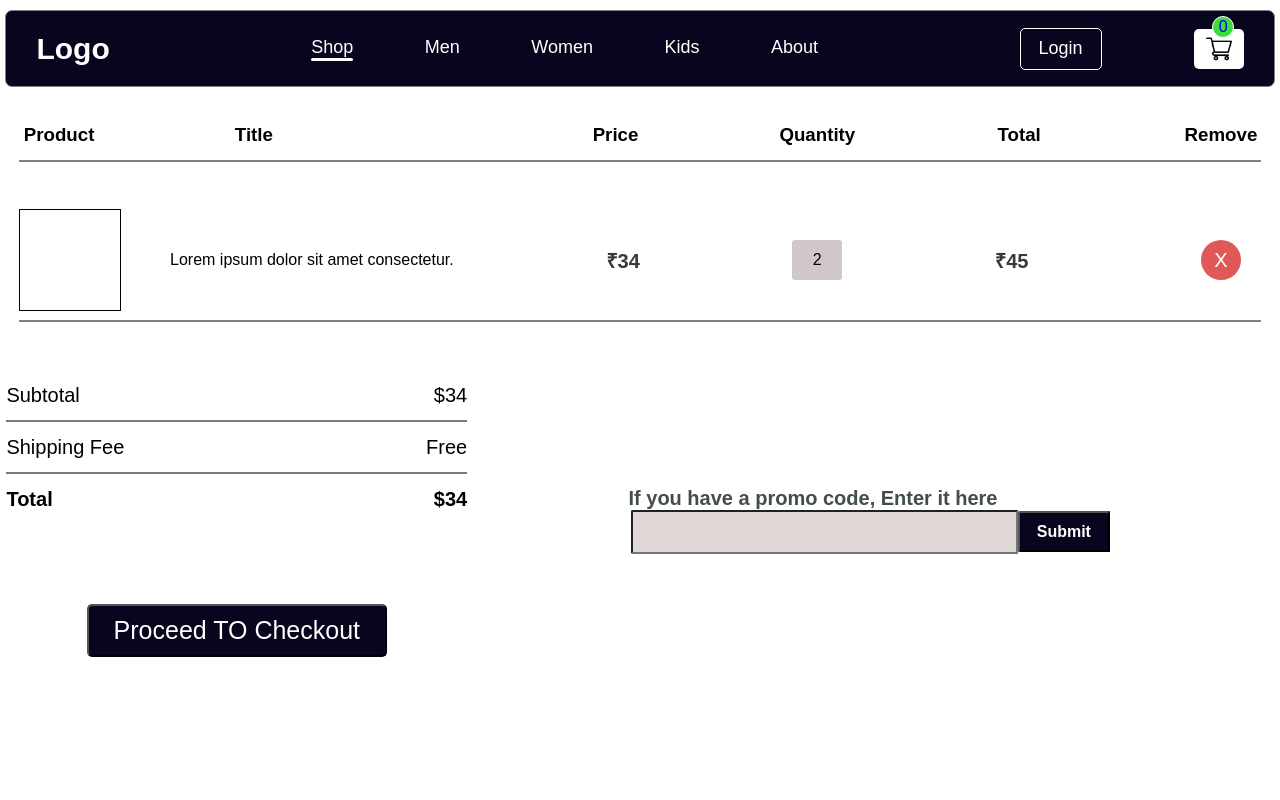
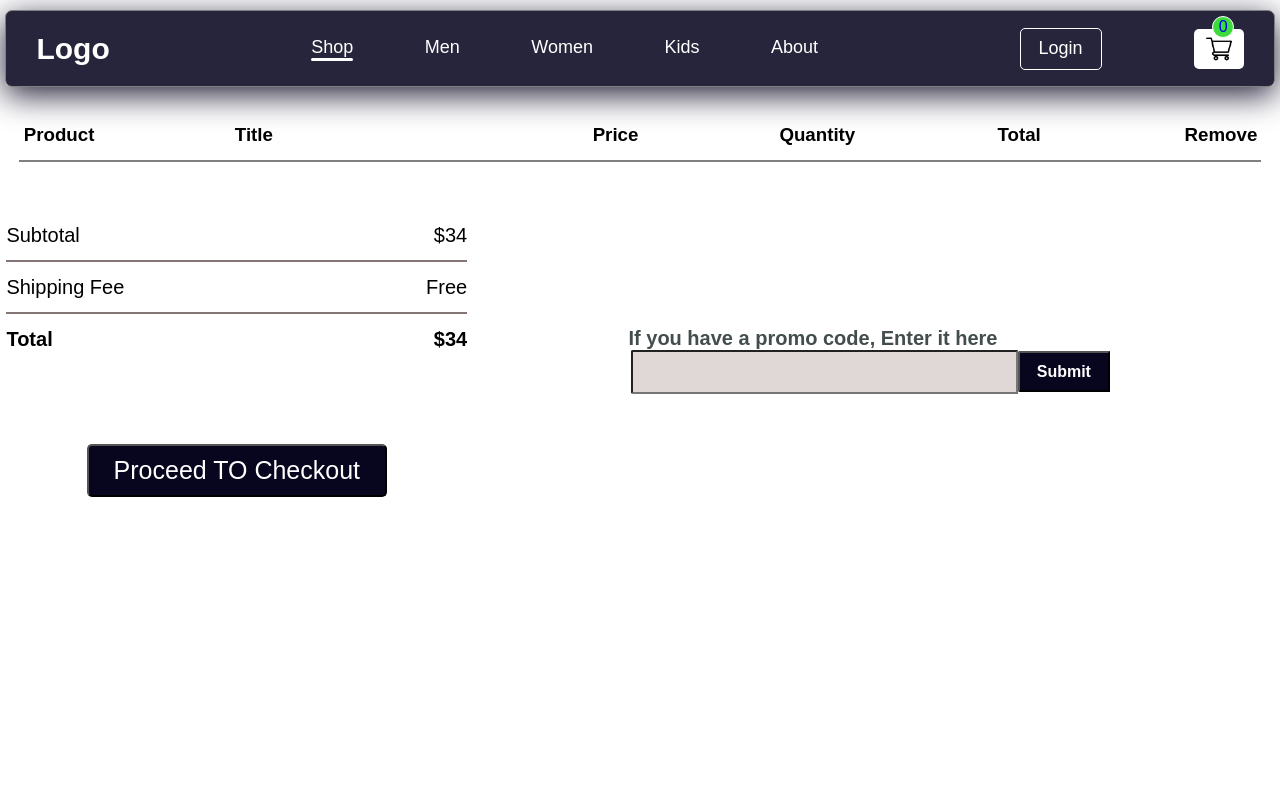
Before and after one commit to Lalitj2104/Affiliate-Ecommerce-Website-Maxybuy, a React (Vite) app: page /cartContainer in a window 1280 px wide. Shown: the top 800 px of the page. Built offline with nearby package versions, Linux system fonts and the light colour scheme.

Commit message:
fix navbar bgc color blurry

```diff
--- a/src/Components/Header/header.css
+++ b/src/Components/Header/header.css
@@ -11,7 +11,13 @@ header{
 .navbar{
     width: 99%;
     max-width: 1700px;
-    background-color: rgb(8, 5, 30);
+    background: rgb(8, 5, 30,0.87);
+box-shadow: 0 8px 32px 0 rgb(8, 5, 30,0.89);
+backdrop-filter: blur( 6.5px );
+-webkit-backdrop-filter: blur( 6.5px );
+border-radius: 10px;
+border: 1px solid rgba( 255, 255, 255, 0.18 );
+
     height: 75px;
     display: flex;
     align-items: center;
--- a/src/Components/Pages/Cart Container/CartContainer.css
+++ b/src/Components/Pages/Cart Container/CartContainer.css
@@ -90,8 +90,12 @@
 .item-img{
     height: 100px;
     width: 100px;
-    border:  1px solid black;
+    border:  1px solid gray;
+    overflow: hidden;
 
+}
+.item-img img{
+    width: 100%;
 }
 
 .item-price, .item-total{
@@ -114,7 +118,7 @@
     justify-content: center;
     cursor: pointer;
     background-color: rgb(224, 89, 89);
-    border-radius: 50%;
+    border-radius: 3px;
     transition: all 0.1s ease-in;
     color: #fff;
 }
--- a/src/Components/Pages/Cart Container/CartContainer.jsx
+++ b/src/Components/Pages/Cart Container/CartContainer.jsx
@@ -1,9 +1,11 @@
-import React from 'react'
+import React, { useContext } from 'react'
 import './CartContainer.css'
 import CartItem from './cartItem'
 import { useLocation } from 'react-router-dom'
+import { StoreContext } from '../../Store/storeContext'
 const CartContainer = () => {
   const location =   useLocation()
+   const {items} = useContext(StoreContext)
   console.log(location)
     return (
         <div className="cart-container">
@@ -22,7 +24,7 @@ const CartContainer = () => {
                     </div>
 
                 </div>
-                <CartItem></CartItem>
+                {items.map((e)=> <CartItem id={e.id} itemCount ={e.itemCount} ></CartItem>)}
                 <div className="cart-price">
                     <div className="left-calc">
                         <div className="calculation">
--- a/src/Components/Pages/Cart Container/cartItem.jsx
+++ b/src/Components/Pages/Cart Container/cartItem.jsx
@@ -1,26 +1,42 @@
-import React from 'react'
+import React, { useContext } from 'react'
 import './CartContainer.css'
-const CartItem = () => {
+import all_product from '../../../assets/all_product'
+import { StoreContext } from '../../Store/storeContext'
+const CartItem = ({id,itemCount}) => {
+
+    const { deleteItemFromCart} = useContext(StoreContext)
+    let thisItem;
+
+     all_product.forEach((e)=> {
+        if(e.id==id){
+            thisItem = e;
+        }
+
+
+    })
+
+    console.log(thisItem)
+
     return (
         <div className="item-detail">
             <div className="img-title">
                 <div className="item-img">
-                    <img src="" alt="" />
+                    <img src={thisItem.image} alt="" />
                 </div>
                 <div className="item-title">
                     <p>Lorem ipsum dolor sit amet consectetur.</p>
                 </div>
             </div>
             <div className="item-price">
-                <span>₹34</span>
+                <span>₹{thisItem.new_price}</span>
             </div>
             <div className="item-quantity">
-                2
+                {itemCount}
             </div>
             <div className="item-total">
-                <span>₹45</span>
+                <span>₹{thisItem.new_price*itemCount}</span>
             </div>
-            <div className="item-remove"><span>X</span></div>
+            <div className="item-remove" onClick={()=> deleteItemFromCart(id)} ><span>X</span></div>
         </div>
     )
 }
--- a/src/Components/Pages/Home/home.jsx
+++ b/src/Components/Pages/Home/home.jsx
@@ -13,9 +13,6 @@ const Home = () => {
 
     <section className='hero-section'>
 
-
-
-
       <div className="hero">
         <div className="hero-left">
           <div className="slogan">
@@ -26,7 +23,7 @@ const Home = () => {
           </div>
 
           <div className="go-latest">
-            <button>Latest Collectons <img src={ arrow} alt="arrow" /></button>
+            <button>Latest Collectons <img src={arrow} alt="arrow" /></button>
           </div>
 
 
--- a/src/Components/Pages/Home/homeSection.jsx
+++ b/src/Components/Pages/Home/homeSection.jsx
@@ -11,7 +11,7 @@ const HomeSection = ({ headerName,data_product}) => {
                 </div>
 
                 <div className="women-prodcuts">
-                    {data_product.map ((e,idx)=> <Item name={e.name} image={e.image} newPrice={e.new_price} oldPrice={e.old_price} off={e.off}></Item>)}
+                    {data_product.map ((e,idx)=> <Item id={e.id} name={e.name} image={e.image} newPrice={e.new_price} oldPrice={e.old_price} off={e.off}></Item>)}
                 </div>
 
             </div>
--- a/src/Components/Pages/Product Details/productDetails.jsx
+++ b/src/Components/Pages/Product Details/productDetails.jsx
@@ -42,8 +42,6 @@ const ProductDetails = () => {
             </div>
 
           </div>
-
-
           <div className="right-other-details">
             <div className="details">
               <div className="product-name-details">
--- a/src/Components/Store/storeContext.jsx
+++ b/src/Components/Store/storeContext.jsx
@@ -12,17 +12,33 @@ export const StoreContext = createContext(
     }
 );
 
+
+
 const reducer_Func = (currState, action) => {
     let items=currState;
     if (action.type === 'DELETE') {
-        items = currState.filter((item) => {
-            if (item !=action.payload.id ) {
-                return item;
+        items = currState.filter((item) => item.id !== action.payload.id);
+    }
+    else if(action.type==='ADD'){
+
+        let flag = true;
+       items =  currState.map(element => {
+            if(element.id===action.payload.id){
+                flag=false;
+
+                return {id:action.payload.id, itemCount:element.itemCount +1};
+            }else{
+                return element;
             }
-        })
 
-    }else if(action.type==='ADD'){
-        items=[...currState, action.payload.id]
+        });
+
+        if(flag){
+            items = [...currState, {id:action.payload.id, itemCount:1}]
+
+        }
+
+
 
     }
 
@@ -42,9 +58,9 @@ const StoreContextProvider = ({ children }) => {
 
     const [items, dispatchItems] = useReducer(reducer_Func, []);
     const [menu, setMenu] = useState('shop');
+
     const deleteItemFromCart = (id) => {
-
-
+        console.log(id+" ")
 
         const delteedItem = {
             type: 'DELETE',
@@ -60,7 +76,7 @@ const StoreContextProvider = ({ children }) => {
 
 
     const addToCart = (id) => {
-        console.log("A")
+        console.log(items)
 
         const newItem = {
             type:'ADD',
```
